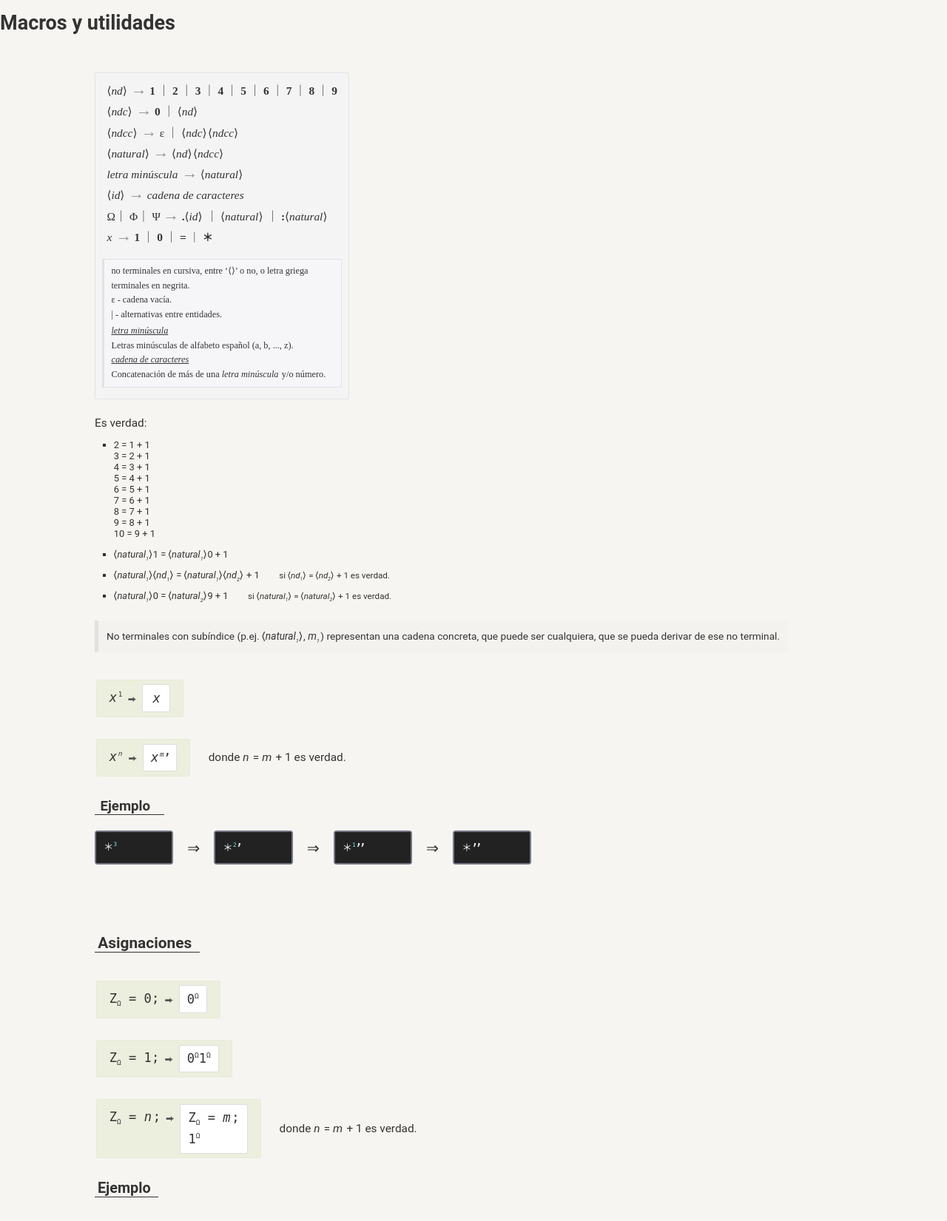
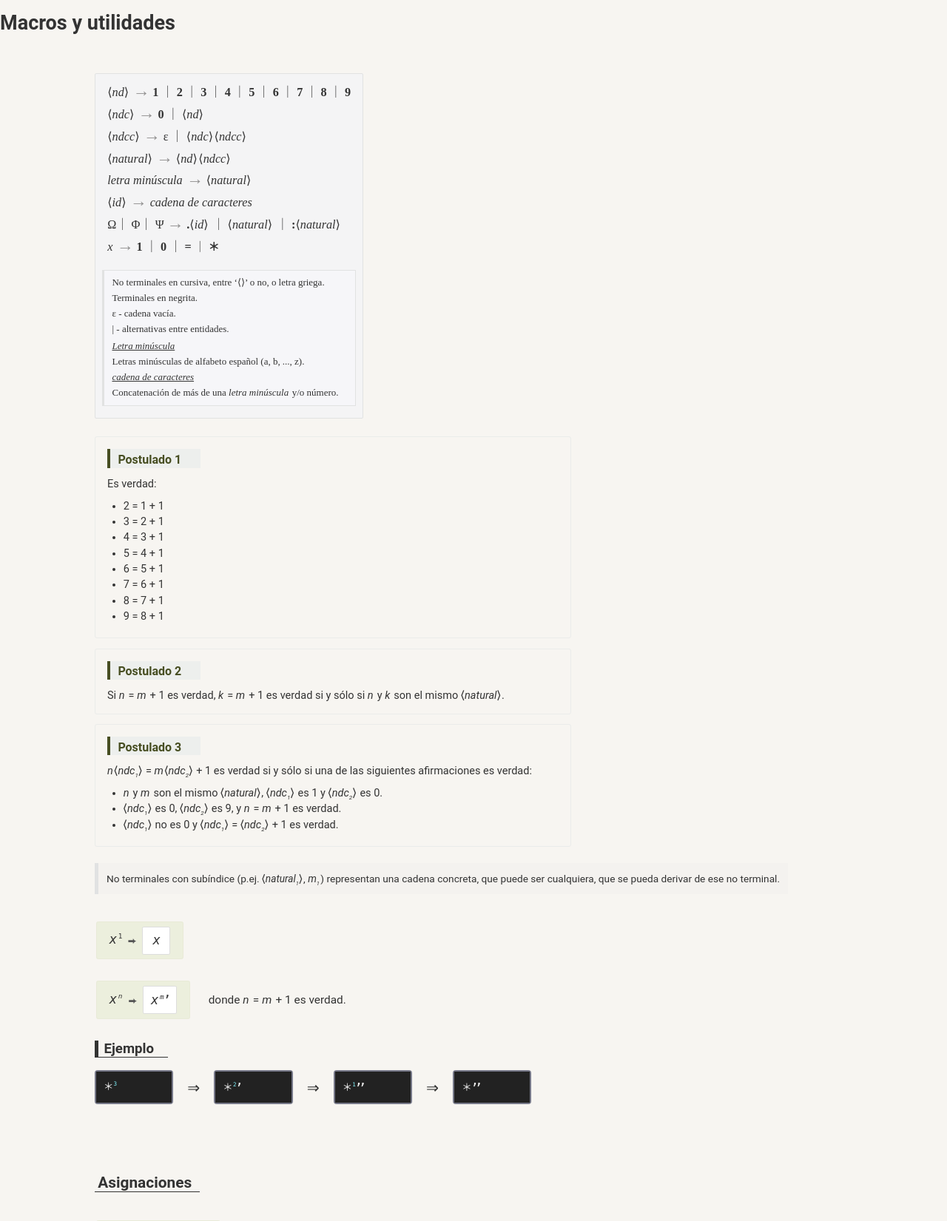
Before and after one commit to rjcordoba/yamm, a PHP site: page /macros/macros-1.html in a window 1280 px wide. Shown: the part 170-1821 px from the top of the page at 74% size. Run offline with PHP 8.4, Linux system fonts and the light colour scheme.

Commit message:
27-11-19,  postulados1.

```diff
--- a/css/macros.css
+++ b/css/macros.css
@@ -19,6 +19,43 @@ sub, sup{
 	margin-bottom:2.7em !important;
 }
 
+.ejemplos h1, .postulado h1{
+	padding:0.3em 1.6em 0.1em 0.3em;
+	width: fit-content;
+	margin-bottom:0.8em;
+	padding-left:0.65em;
+	font-weight: bold;
+	border-left:solid 0.3em;
+}
+
+.postulado{
+	font-size:0.85em;
+	margin-bottom:0.9em;
+	padding:1.1em;
+	border:solid 1px #eaecea;
+	border-radius:0.2em;
+	max-width:42em;
+}
+
+.postulado h1{
+	font-size:1.1em;
+	background-color:#edefed;
+	color:#474e22;
+}
+
+.postulado ol{
+	margin:0.9em 0 0 1.5em;
+}
+
+.postulado li{
+	list-style-type:disc;
+	margin-bottom:0.3em;
+}
+
+.postulado li:last-child{
+	margin-bottom:0.3em;
+}
+
 aside.aclarcn{
 	font-size: 0.8em;
     line-height: 1.5;
@@ -31,7 +68,7 @@ aside.aclarcn{
 
 .gramat{
 	font-family:"Times New Roman", Times, serif;
-	font-size:0.9em;
+	font-size:0.95em;
 	margin:1.4em 0 1.5em 0;
 	background-color:#f4f4f5;
 	width:fit-content;
@@ -81,10 +118,6 @@ aside.aclarcn{
 }
 .gramat ul > li{
 	display:inline-block;
-}
-
-.gramat .epsilon::before{
-	content:"ε";
 }
 
 .separador, .estrella{
@@ -246,7 +279,7 @@ sub{
 	width:fit-content;
 	padding:0 1em 0 0.4em;
 	border-bottom:solid 1px;
-	margin:0.5em 0 1.1em;
+	margin:0.5em 0 0.9em;
 }
 
 .ejemplos{
@@ -324,7 +357,7 @@ sub{
 }
 
 .expansor{
-	font-size:0.85em;
+	font-size:0.9em;
 	margin:3.5em 0 4.9em;
 	max-width:60em;
 	line-height: 1.7em;
--- a/macros/macros-1.html
+++ b/macros/macros-1.html
@@ -24,10 +24,6 @@
 	  #notación ol > li{
 		  margin-top:1em;
 		  list-style-type:square;
-	  }
-
-	  #notación ul li:last-child::after{
-		  content:none;
 	  }
 
 	  .especificación{
@@ -114,7 +110,7 @@
 			  <div class="noterm">ndcc</div>
 			  <div class="flechag"></div>
 			  <ul>
-				<li><span class="epsilon"></span></li>
+				<li><span>ε</span></li>
 				<li><span class="noterm">ndc</span><span class="noterm">ndcc</span></li>
 			  </ul>
 			</li>
@@ -154,38 +150,41 @@
 			</li>
 		  </ol>
 		  <aside>
-			<p>no terminales en cursiva, entre ‘⟨⟩’ o no, o letra griega</p>
-			<p>terminales en negrita.</p>
-			<p>&epsilon; - cadena vacía.</p>
+			<p>No terminales en cursiva, entre ‘⟨⟩’ o no, o letra griega.</p>
+			<p>Terminales en negrita.</p>
+			<p>ε - cadena vacía.</p>
 			<p>| - alternativas entre entidades.</p>
 			<dl>
-			  <dt class="nnoterm">letra minúscula</dt>
+			  <dt class="nnoterm">Letra minúscula</dt>
 			  <dd>Letras minúsculas de alfabeto español (a, b, ..., z).</dd>
 			  <dt class="nnoterm">cadena de caracteres</dt>
 			  <dd>Concatenación de más de una <span class="nnoterm">letra minúscula</span> y/o número.</dd>
 			</dl>
 		  </aside>
 		</div>
-		<div id="notación">
+		<div class="postulado">
+		  <h1>Postulado 1</h1>
 		  <p>Es verdad:</p>
 		  <ol>
-			<li><ul><li>2 = 1 + 1</li><li>3 = 2 + 1</li><li>4 = 3 + 1</li><li>5 = 4 + 1</li>
-				<li>6 = 5 + 1</li><li>7 = 6 + 1</li><li>8 = 7 + 1</li><li>9 = 8 + 1</li><li>10 = 9 + 1</li></ul>
-			</li>
-			<li><span class="noterm">natural<sub>1</sub></span>1 = <span class="noterm">natural<sub>1</sub></span>0 + 1</li>
-			<li>
-			  <span class="noterm">natural<sub>1</sub></span><span class="noterm">nd<sub>1</sub></span> =
-			  <span class="noterm">natural<sub>1</sub></span><span class="noterm">nd<sub>2</sub></span> + 1
-			  <p class="especificación">
-				si <span class="noterm">nd<sub>1</sub></span> = <span class="noterm">nd<sub>2</sub></span> + 1 es verdad.
-			  </p>
-			</li>
-			<li>
-			  <span class="noterm">natural<sub>1</sub></span>0 = <span class="noterm">natural<sub>2</sub></span>9 + 1
-			  <p class="especificación">
-				si <span class="noterm">natural<sub>1</sub></span> = <span class="noterm">natural<sub>2</sub></span> + 1 es verdad.
-			  </p>
-			</li>
+			<li>2 = 1 + 1</li><li>3 = 2 + 1</li><li>4 = 3 + 1</li><li>5 = 4 + 1</li>
+			<li>6 = 5 + 1</li><li>7 = 6 + 1</li><li>8 = 7 + 1</li><li>9 = 8 + 1</li>
+		  </ol>
+		</div>
+		<div class="postulado">
+		  <h1>Postulado 2</h1>
+		  <p>Si <span class="nnoterm">n</span> = <span class="nnoterm">m</span> + 1 es verdad, <span class="nnoterm">k</span> = <span class="nnoterm">m</span> + 1
+			es verdad si y sólo si <span class="nnoterm">n</span> y <span class="nnoterm">k</span> son el mismo <span class="noterm">natural</span>.</p>
+		</div>
+		<div class="postulado">
+		  <h1>Postulado 3</h1>
+		  <p><span class="nnoterm">n</span><span class="noterm">ndc<sub>1</sub></span> = <span class="nnoterm">m</span><span class="noterm">ndc<sub>2</sub></span> + 1
+			es verdad si y sólo si una de las siguientes afirmaciones es verdad:</p>
+		  <ol>
+			<li><span class="nnoterm">n</span> y <span class="nnoterm">m</span> son el mismo <span class="noterm">natural</span>,
+			  <span class="noterm">ndc<sub>1</sub></span> es 1 y <span class="noterm">ndc<sub>2</sub></span> es 0.</li>
+			<li><span class="noterm">ndc<sub>1</sub></span> es 0, <span class="noterm">ndc<sub>2</sub></span> es 9, y
+			  <span class="nnoterm">n</span> = <span class="nnoterm">m</span> + 1 es verdad.</li>
+			<li><span class="noterm">ndc<sub>1</sub></span> no es 0 y <span class="noterm">ndc<sub>1</sub></span> = <span class="noterm">ndc<sub>2</sub></span> + 1 es verdad.</li>
 		  </ol>
 		</div>
 		<aside class="aclarcn glue">
@@ -235,7 +234,7 @@
 		  <p>donde <span class="nnoterm">n</span> = <span class="nnoterm">m</span> + 1 es verdad.</p>
 		</div>
 		<aside class="ejemplos">
-		  <h3>Ejemplo</h3>
+		  <h1>Ejemplo</h1>
 		  <ol>
 			<li>
 			  <div>
@@ -310,7 +309,7 @@
 		<div class="macro">
 		  <pre><code>Z<sub>&Omega;</sub> = Z<sub>&Omega;</sub>;</code></pre>
 		  <div class="flecha"></div>
-		  <pre><code>&epsilon;</code></pre>
+		  <pre><code>ε</code></pre>
 		</div>
 		<div class="mmacro">
 		  <div class="macro flech">
```
Also changed, not shown: macros/macros-4.html (+7 -7 lines).
